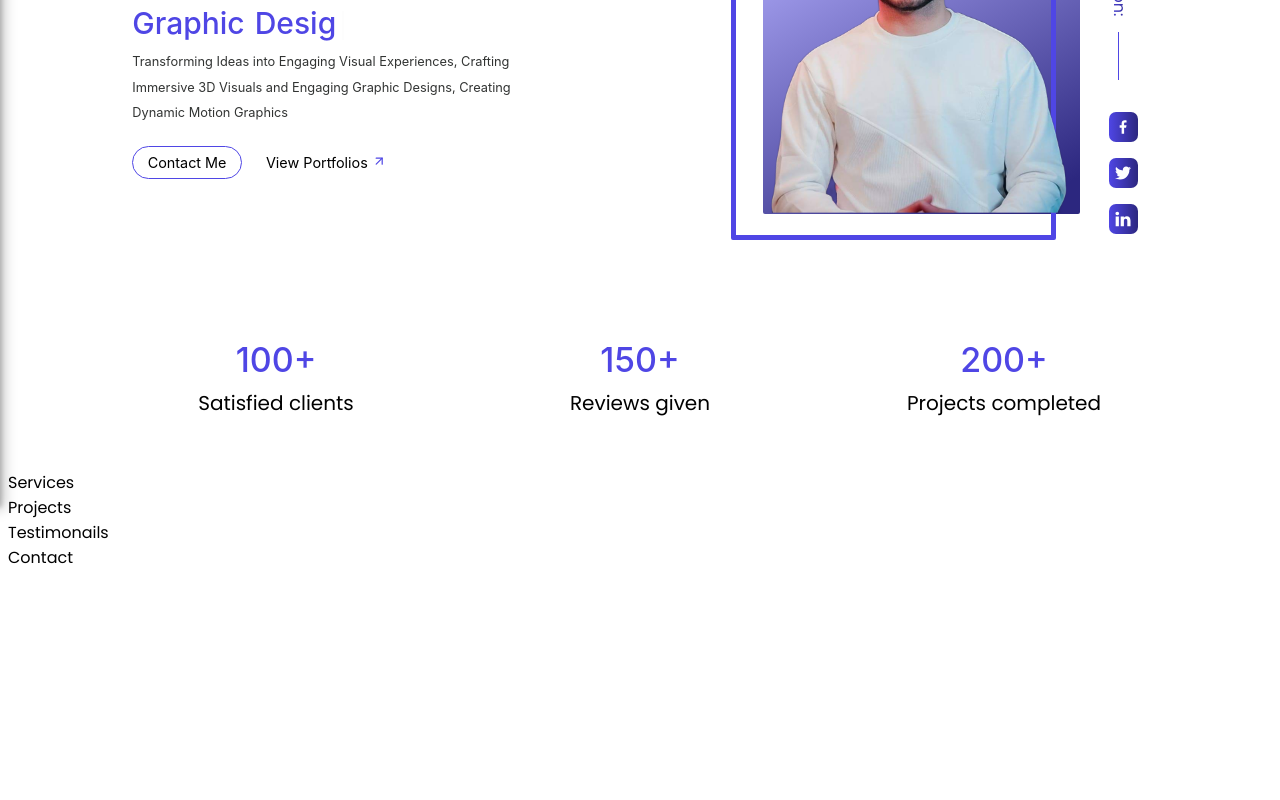
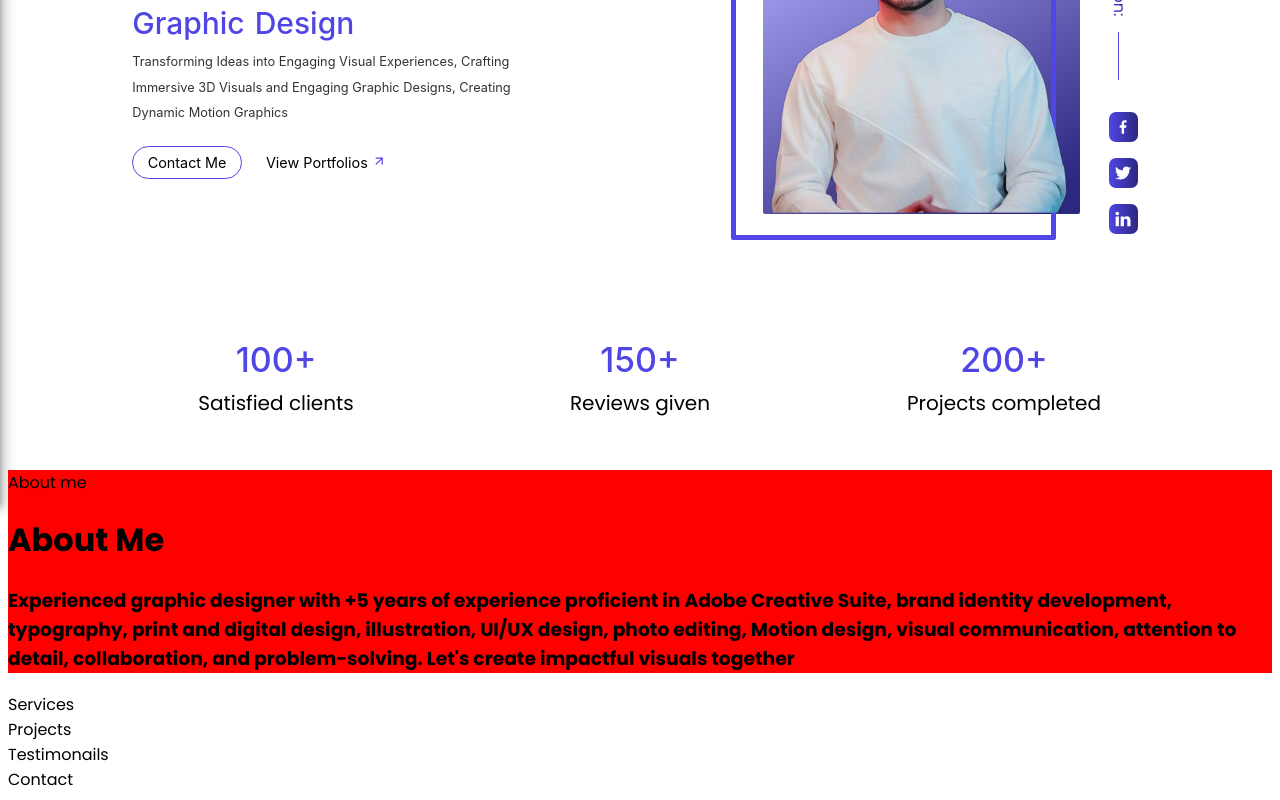
Before and after one commit to zainabturkmen/S-I-S, a React (Create React App) app: page / in a window 1280 px wide. Shown: the part 295-1095 px from the top of the page. Before the commit the page ends 873 px from the top, so only its background shows below. Built offline with nearby package versions, Linux system fonts and the light colour scheme; a web font is replaced by a local one.

Commit message:
adding updates

```diff
--- a/src/components/About.js
+++ b/src/components/About.js
@@ -4,7 +4,18 @@ import styled from "styled-components";
 const About = () => {
   return (
     <Wrapper>
-      <div></div>
+      <div>
+        <p>About me</p>
+
+        <h1>About Me</h1>
+        <h3>
+          Experienced graphic designer with +5 years of experience proficient in
+          Adobe Creative Suite, brand identity development, typography, print
+          and digital design, illustration, UI/UX design, photo editing, Motion
+          design, visual communication, attention to detail, collaboration, and
+          problem-solving. Let's create impactful visuals together
+        </h3>
+      </div>
       <div></div>
     </Wrapper>
   );
```
